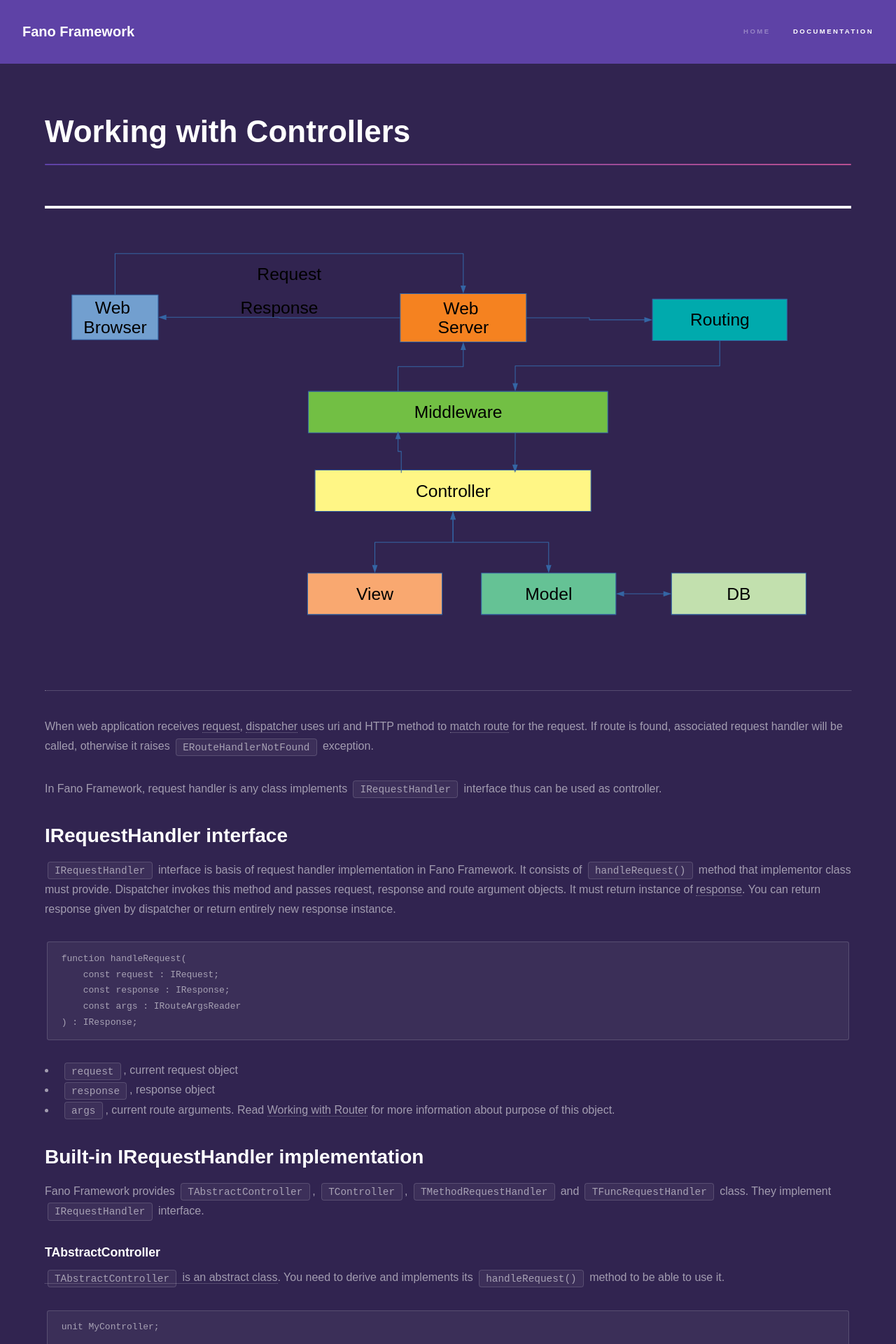
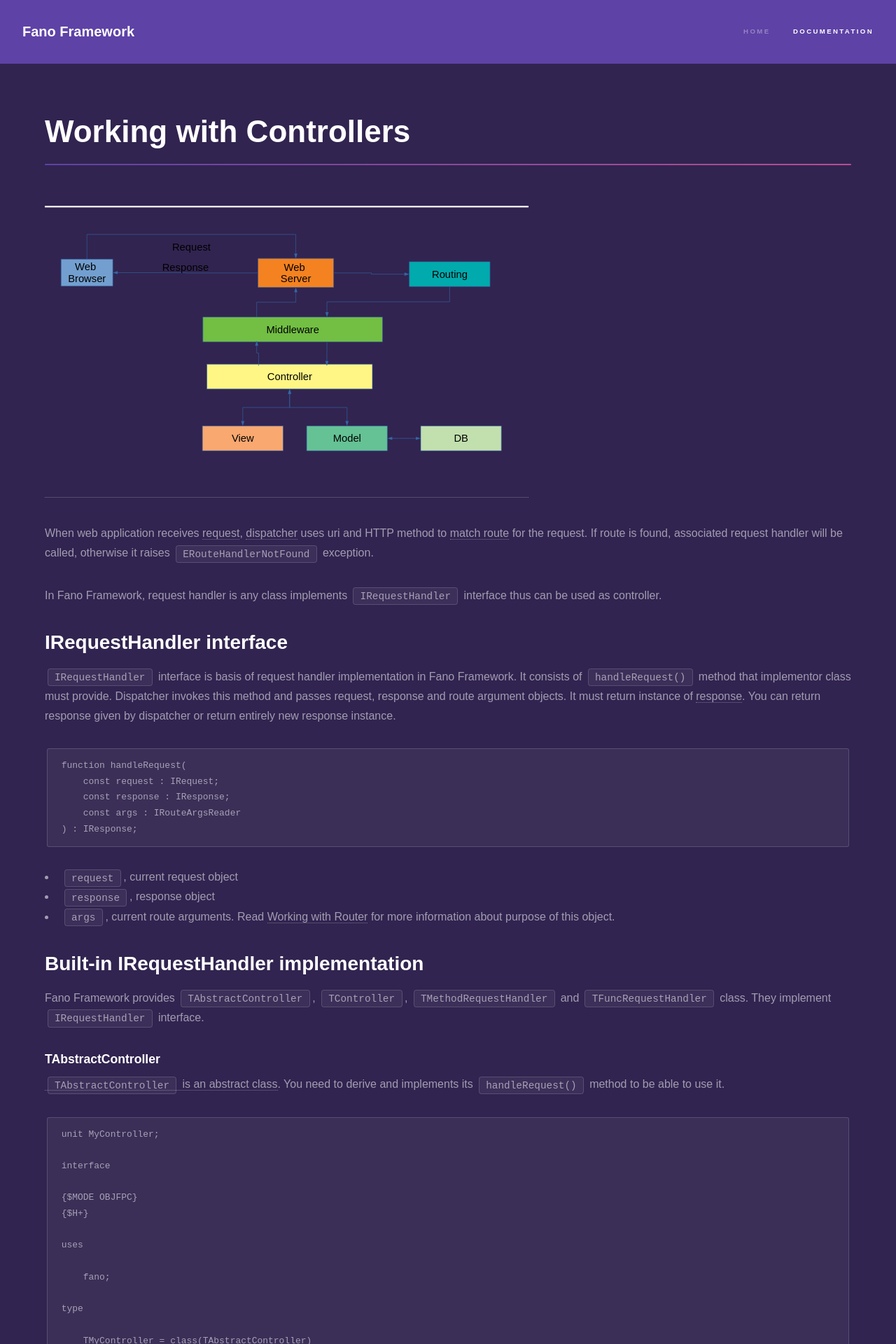
Before and after one commit to fanoframework/fanoframework.github.io, a Jekyll site: the page built from working-with-controllers/index.md, in a window 1280 px wide. Shown: the top 1920 px of the page at 70% size. Built offline with Jekyll 4.4.1, drawn with Linux system fonts in a browser that asks for light colours; our own code applies the rules of GitHub Pages for plain Markdown files.

```diff
--- a/working-with-controllers/index.md
+++ b/working-with-controllers/index.md
@@ -6,7 +6,7 @@
 <h1 class="major">Working with Controllers</h1>
 
 <a href="/assets/images/request-response-cycle.svg">
-<img src="/assets/images/request-response-cycle.svg" alt="Request response cycle diagram" width="100%">
+<img src="/assets/images/request-response-cycle.svg" alt="Request response cycle diagram" width="60%">
 </a>
 
 When web application receives [request](/working-with-request), [dispatcher](/dispatcher) uses uri and HTTP method to [match route](/working-with-router) for the request. If route is found, associated request handler will be called, otherwise it raises `ERouteHandlerNotFound` exception.
```
